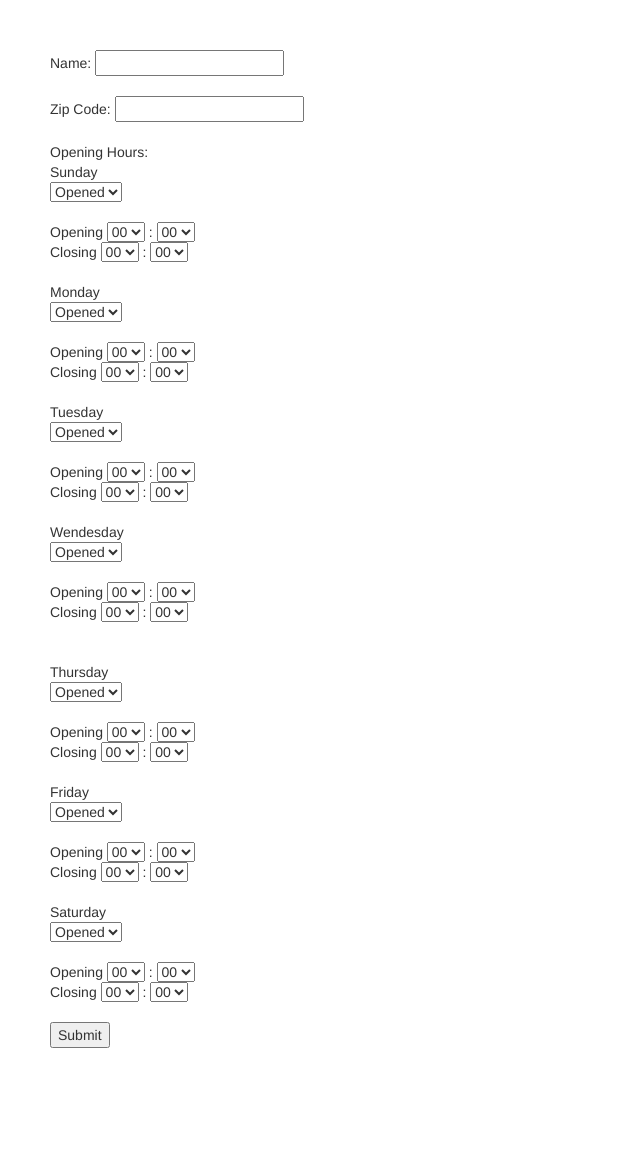
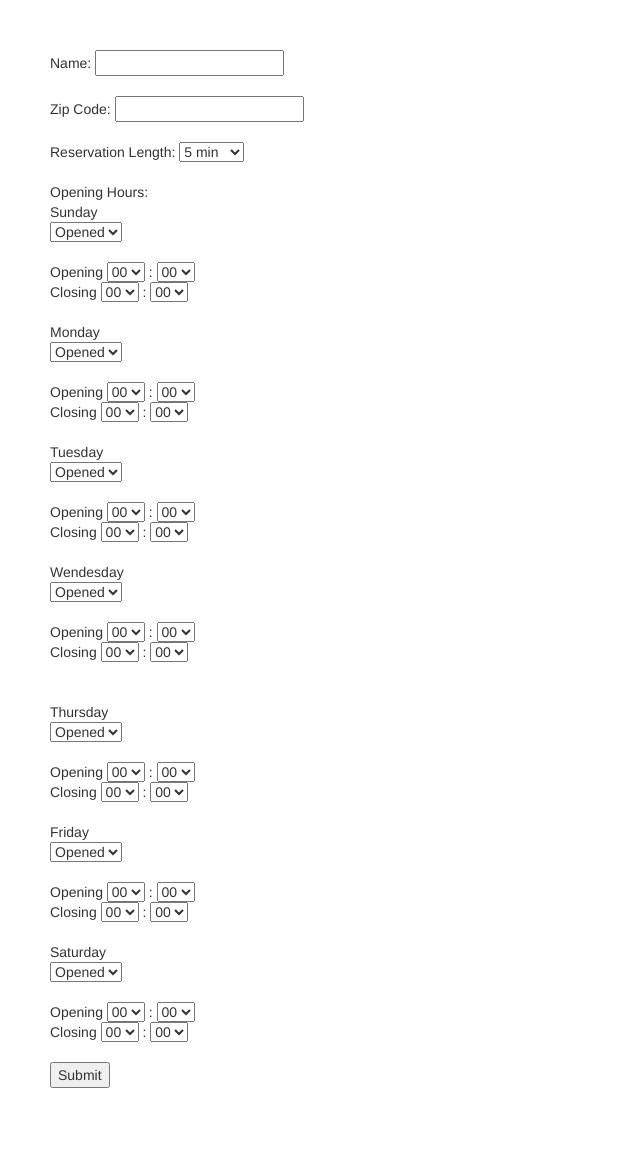
Before and after one commit to MrEricL/MADE-in-China, a Flask app: page /addrest in a window 1280 px wide. Shown: the part 77-1240 px from the top of the page, without its empty margins (0-640 px from the left). Before the commit the page ends 1125 px from the top, so only its background shows below. Run offline with Flask 2, Linux system fonts and the light colour scheme; some libraries are stand-ins or nearby versions.

Commit message:
fixed forms

```diff
--- a/app.py
+++ b/app.py
@@ -147,6 +147,7 @@ def dictBuilder(d):
     ret = {}
     ret['name'] = d['restname']
     ret['zip'] = d['zipcode']
+    ret['reslen'] = d['reslen']
     closed = []
 
     #Monday
@@ -158,6 +159,7 @@ def dictBuilder(d):
         monList.append(d['mon_closing_mins'])
         ret['001'] = monList
 
+
     else:
         closed.append('001')
 
@@ -165,29 +167,27 @@ def dictBuilder(d):
     #Tuesday
     if d['tuesstatus'] == 'open':
 
-            tuesList = []
-            tuesList.append(d['tues_opening_hours'])
-            tuesList.append(d['tues_opening_mins'])
-            tuesList.append(d['tues_closing_hours'])
-            tuesList.append(d['tues_closing_mins'])
-            #print tuesList[0] + " " + tuesList[1] + " " + tuesList[2] + " " +tuesList[3]
-            ret['002'] = tuesList
-
+        tuesList = []
+        tuesList.append(d['tues_opening_hours'])
+        tuesList.append(d['tues_opening_mins'])
+        tuesList.append(d['tues_closing_hours'])
+        tuesList.append(d['tues_closing_mins'])
+        #print tuesList[0] + " " + tuesList[1] + " " + tuesList[2] + " " +tuesList[3]
+        ret['002'] = tuesList
     else:
         closed.append('002')
 
     #Wednesday
     if d['wedstatus'] == 'open':
         wedList = []
+        print d['wed_closing_mins']
         wedList.append(d['wed_opening_hours'])
-        print "Worked1"
         wedList.append(d['wed_opening_mins'])
-        print "Worked2"
         wedList.append(d['wed_closing_hours'])
-        print "Worked3"
         wedList.append(d['wed_closing_mins'])
         ret['003'] = wedList
-        print 'hi'
+        print "hi999hbj"
+
     else:
         closed.append('003')
 
@@ -234,7 +234,7 @@ def dictBuilder(d):
         sunList.append(d['sun_opening_mins'])
         sunList.append(d['sun_closing_hours'])
         sunList.append(d['sun_closing_mins'])
-        ret['001'] = sunList
+        ret['000'] = sunList
 
     else:
         closed.append('000')
--- a/templates/registerrest.html
+++ b/templates/registerrest.html
@@ -45,6 +45,22 @@
       <form method="GET" action="/newrest">
 		Name: <input required type="text" name="restname"> <br><br>
 		Zip Code: <input required type="text" onkeypress="return event.charCode>= 48 && event.charCode <= 57" name="zipcode" maxlength="5"> <br><br>
+		Reservation Length: <select required name="reslen" id="reslen">
+
+			<option value="5"> 5 min </option>
+			<option value="10"> 10 min</option>
+			<option value="15"> 15 min</option>
+			<option value="20"> 20 min</option>
+			<option value="25"> 25 min</option>
+			<option value="30"> 30 min</option>
+			<option value="35"> 35 min</option>
+			<option value="40"> 40 min</option>
+			<option value="45"> 45 min</option>
+			<option value="50"> 50 min</option>
+			<option value="55"> 55 min</option>
+			<option value="60"> 1 hour </option>
+		</select>
+		<br><br>
 		Opening Hours:<br>
 		Sunday
 		<br>
@@ -53,6 +69,8 @@
 			<option value="open"> Opened </option>
 			<option value="close"> Closed </option>
 		</select>
+		<br>
+
 
 		<div id="sunstatushour">
 			<br>
@@ -407,7 +425,7 @@
 			<option value="23"> 23 </option>
 		</select>
 		:
-		<select required name="wed_opening_mins">
+		<select required name="wed_closing_mins">
 			<option value="00"> 00 </option>
 			<option value="05"> 05 </option>
 			<option value="10"> 10 </option>
```
Also changed, not shown: templates/newdisplay.js (deleted, +0 -36 lines), 3 other files.
